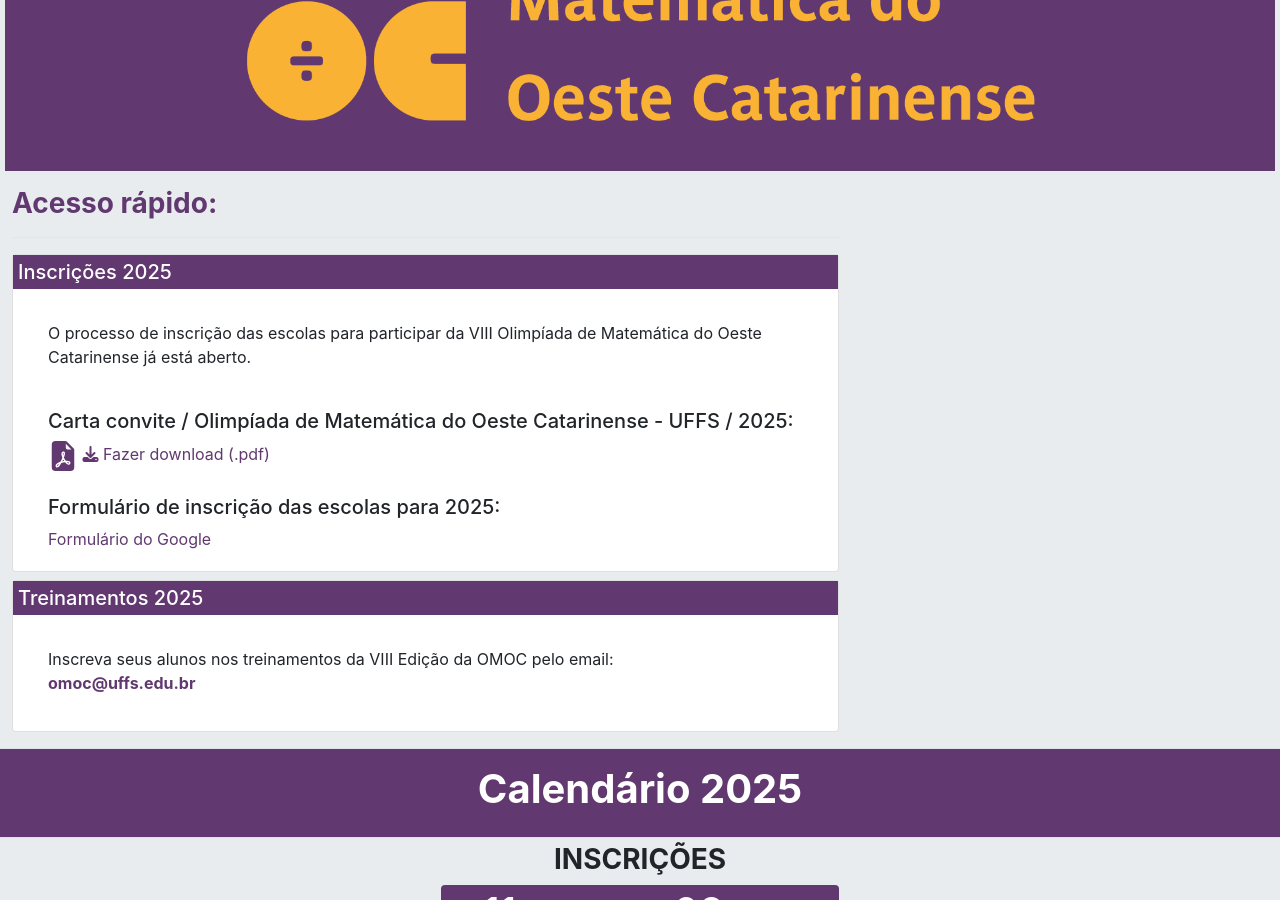
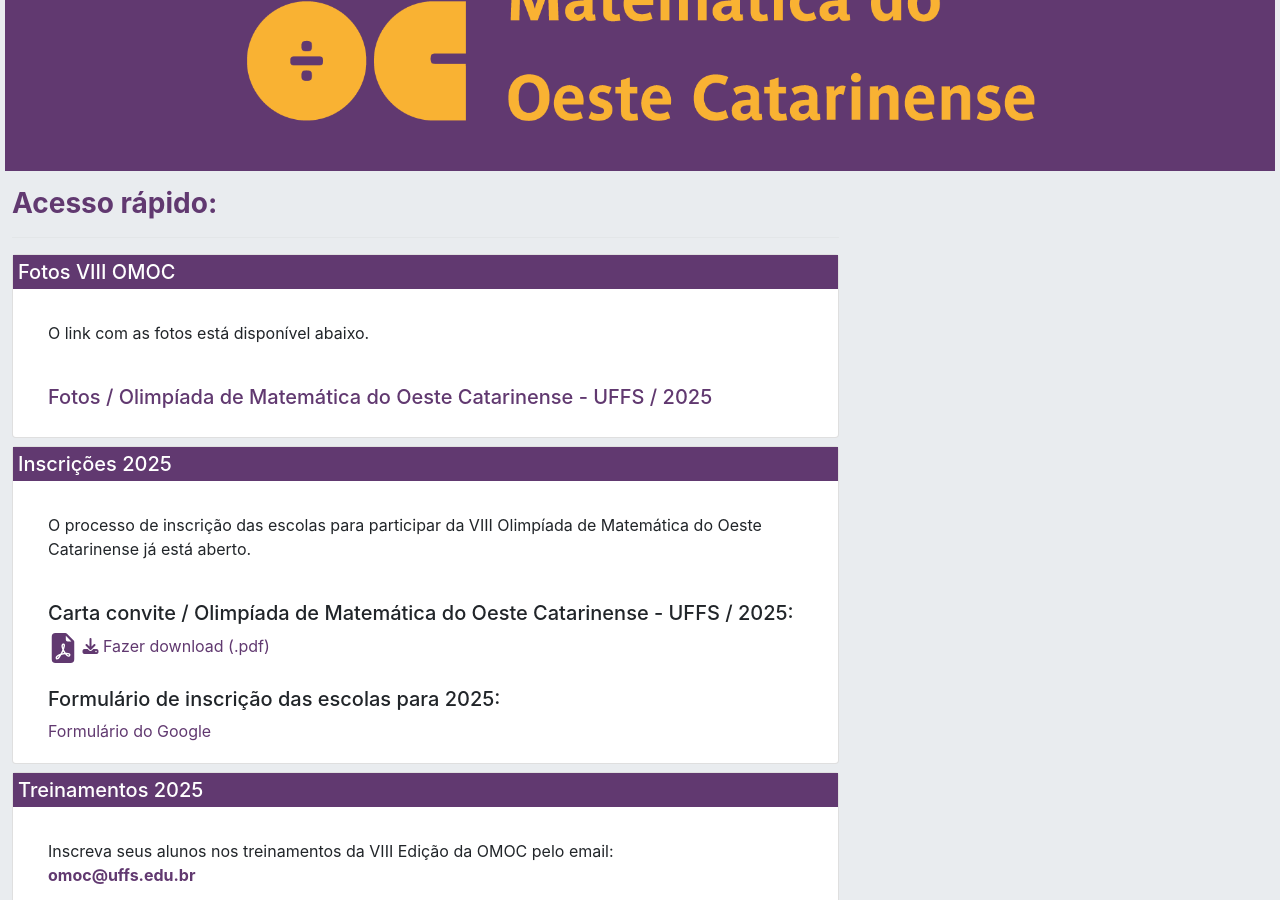
Before and after one commit to omocuffs/omocuffs.github.io, a Jekyll site: the page built from index.md, in a window 1280 px wide and 900 px high, scrolled down 313 px. Built offline with Jekyll 4.4.1, drawn with Linux system fonts in a browser that asks for light colours; nearby versions of some CDN libraries.

Commit message:
insert photos link

```diff
--- a/_data/edicoes-omoc.yml
+++ b/_data/edicoes-omoc.yml
@@ -5,6 +5,7 @@
   oficio-circular-inscricoes: "oficio_carta_convite.pdf"
   formulario-inscricoes: "https://forms.gle/2jbaqtbsgfqk7PYL8"
   formulario-inscricoes-treinamento: "www.google.com"
+  fotos-drive: "https://drive.google.com/drive/folders/1Xbb6I1QpXLvCWQ4lOZ_6V8Gmx7eHuRLz?usp=sharing"
   niveis-de-participacao:
     - nivel: "Nível I"
       descricao: "
--- a/index.md
+++ b/index.md
@@ -43,7 +43,23 @@
     <!-- inicio do acesso rapido -->
       <h3 style="color: #613970;" class="text-left font-weight-bold" >Acesso rápido:</h3>
       <hr>
-      <div class="card">
+       <div class="card">
+        <h5 class="card-title" style="background-color: #613970; color:white;padding: 5px;">Fotos {{edicao-atual.numero}} OMOC</h5>
+        <div class="card-body">
+          <div class="container">
+            <div class="row">
+              <div class="col-sm-12 col-12">
+                <p>O link com as fotos está disponível abaixo.</p>
+                <br>
+                <a class="link2" href="{{edicao-atual.fotos-drive}}" target="_blank">
+                <h5>Fotos / Olimpíada de Matemática do Oeste Catarinense - UFFS / {{edicao-atual.edicao}}</h5>
+                </a>
+              </div>
+            </div>
+          </div>
+        </div>
+      </div>
+      <div class="card mt-2">
         <h5 class="card-title" style="background-color: #613970; color:white;padding: 5px;">Inscrições {{edicao-atual.edicao}}</h5>
         <div class="card-body">
           <div class="container">
```
Also changed, not shown: _layouts/edicao-anterior.html (+17 -0 lines).
